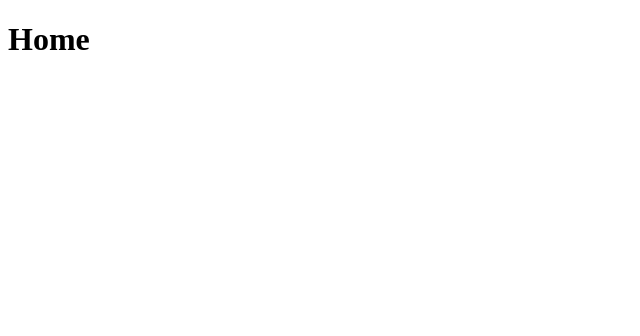
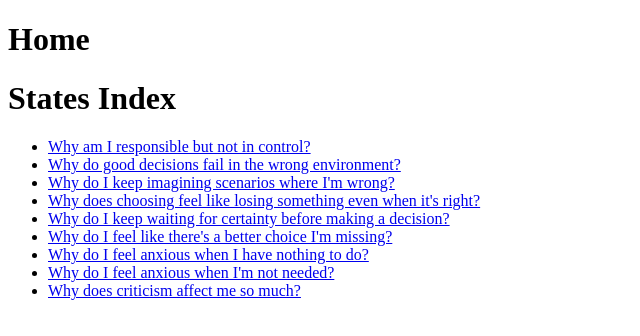
Before and after one commit to mozartltv-creator/mozartltv-creator.github.io, a plain HTML site: page index.html in a window 1280 px wide. Shown: the whole page, without its empty margins (0-640 px from the left). Drawn offline with Linux system fonts and the light colour scheme.

Commit message:
Update index.html

```diff
--- a/index.html
+++ b/index.html
@@ -7,5 +7,26 @@
 </head>
 <body>
 <h1>Home</h1>
+  <h1>States Index</h1>
+
+<ul>
+  <li><a href="https://mozartltv-creator.github.io/09-why-am-i-responsible-but-not-in-control/">Why am I responsible but not in control?</a></li>
+
+  <li><a href="https://mozartltv-creator.github.io/10-why-do-good-decisions-fail-in-wrong-environment/">Why do good decisions fail in the wrong environment?</a></li>
+
+  <li><a href="https://mozartltv-creator.github.io/ms-20-why-do-i-keep-imagining-scenarios-where-im-wrong/">Why do I keep imagining scenarios where I'm wrong?</a></li>
+
+  <li><a href="https://mozartltv-creator.github.io/ms-21-why-does-choosing-feel-like-losing-something-even-when-its-right/">Why does choosing feel like losing something even when it's right?</a></li>
+
+  <li><a href="https://mozartltv-creator.github.io/ms-22-Why-Do-I-Keep-Waiting-for-Certainty-Before-Making-a-Decision/">Why do I keep waiting for certainty before making a decision?</a></li>
+
+  <li><a href="https://mozartltv-creator.github.io/23-Why-Do-I-Feel-Like-There-s-a-Better-Choice-I-m-Missing/">Why do I feel like there's a better choice I'm missing?</a></li>
+
+  <li><a href="https://mozartltv-creator.github.io/91-Why-Do-I-Feel-Anxious-When-I-Have-Nothing-to-Do/">Why do I feel anxious when I have nothing to do?</a></li>
+
+  <li><a href="https://mozartltv-creator.github.io/57-Why-Do-I-Feel-Anxious-When-I-m-Not-Needed-/">Why do I feel anxious when I'm not needed?</a></li>
+
+  <li><a href="https://mozartltv-creator.github.io/50-Why-Does-Criticism-Affect-Me-So-Much/">Why does criticism affect me so much?</a></li>
+</ul>
 </body>
 </html>
```
